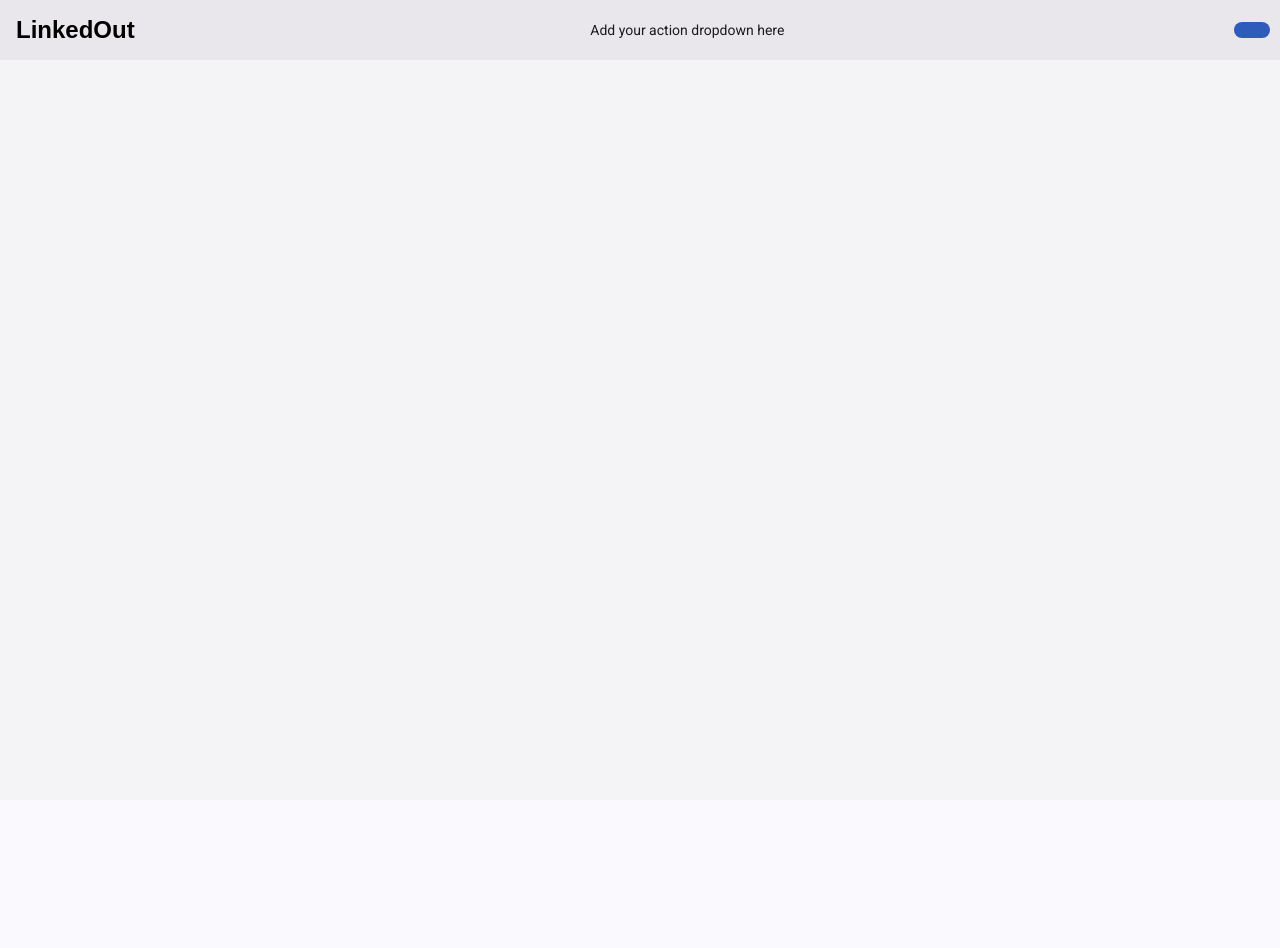
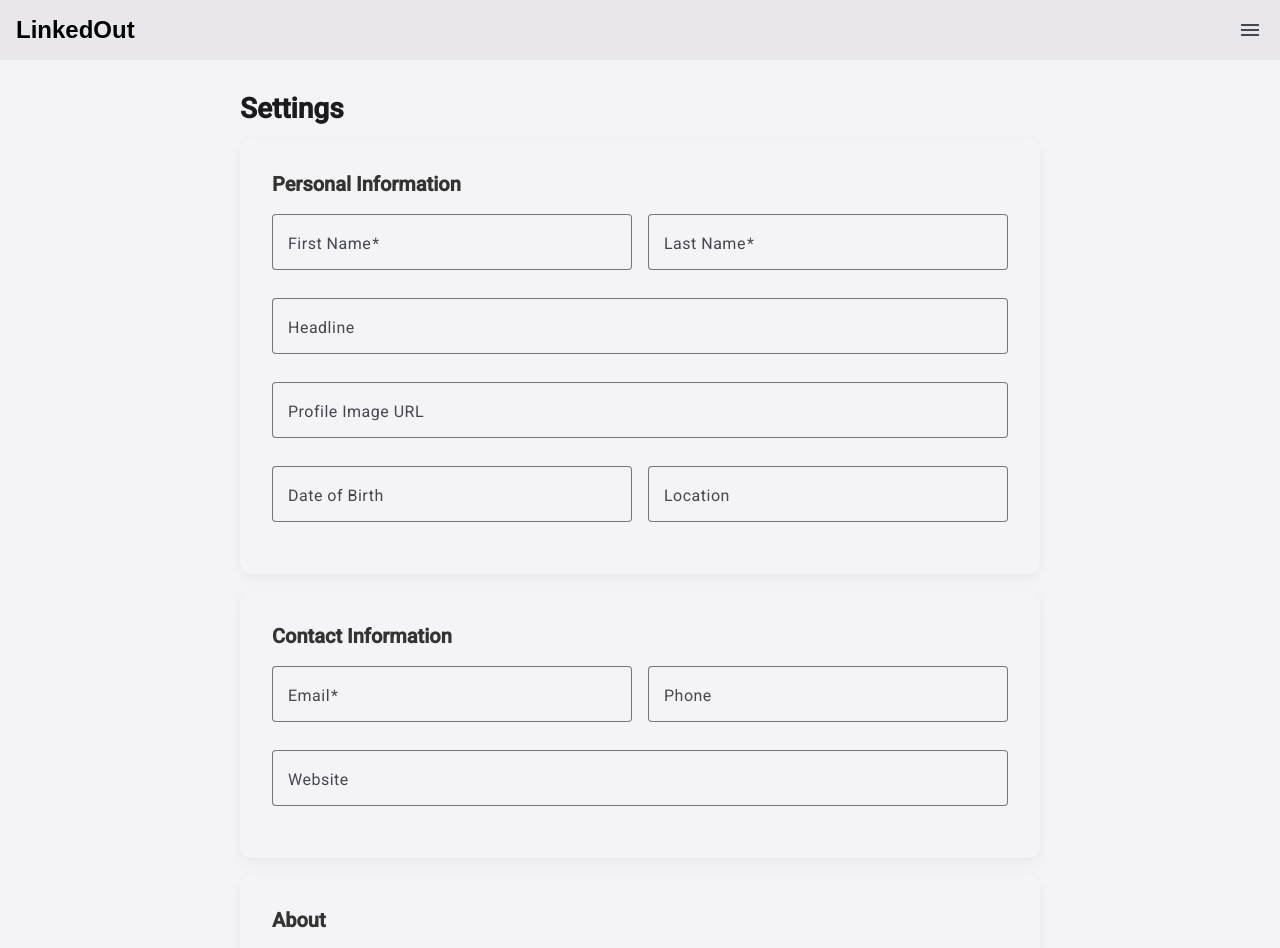
Before and after one commit to BogdanAndreiBala/LinkedOut, an Angular app in the folder frontend/: page /settings in a window 1280 px wide. Before the commit this address led to /. Shown: the top 948 px of the page. Before the commit the page ends 800 px from the top, so only its background shows below. Built offline with nearby package versions, Linux system fonts and the light colour scheme; no server answers.

Commit message:
Settings---> not enough validation, Status:incompleate

```diff
--- a/frontend/src/app/app.routes.ts
+++ b/frontend/src/app/app.routes.ts
@@ -1,9 +1,11 @@
 import { Routes } from '@angular/router';
 import { NetworkTableComponent } from './shared/components/network-table/network-table.component';
 import { UserProfileComponent } from './shared/components/user-profile/user-profile.component';
+import { SettingsComponent } from './shared/components/settings/settings.component';
 
 export const routes: Routes = [
   { path: '', redirectTo: 'network', pathMatch: 'full' },
   { path: 'network', component: NetworkTableComponent },
   { path: 'profile/:id', component: UserProfileComponent },
+  { path: 'settings', component: SettingsComponent },
 ];
--- a/frontend/src/app/shared/components/header/header.component.html
+++ b/frontend/src/app/shared/components/header/header.component.html
@@ -1,3 +1,13 @@
 <button class="header__title" (click)="onLogoClick()">LinkedOut</button>
-<div class="header__actions">Add your action dropdown here</div>
-<app-avatar></app-avatar>
+<div class="header__actions">
+  <button mat-icon-button [matMenuTriggerFor]="actionMenu" aria-label="User actions">
+    <mat-icon>menu</mat-icon>
+  </button>
+
+  <mat-menu #actionMenu="matMenu" xPosition="before">
+    <button mat-menu-item (click)="onSettingsClick()">
+      <mat-icon>settings</mat-icon>
+      <span>Settings</span>
+    </button>
+  </mat-menu>
+</div>
--- a/frontend/src/app/shared/components/header/header.component.scss
+++ b/frontend/src/app/shared/components/header/header.component.scss
@@ -2,6 +2,9 @@
   --header-side-padding: 10px;
 
   display: flex;
+  position: sticky;
+  z-index: 1000;
+  top: 0;
   flex: 1;
   justify-content: space-between;
   align-items: center;
--- a/frontend/src/app/shared/components/header/header.component.ts
+++ b/frontend/src/app/shared/components/header/header.component.ts
@@ -3,10 +3,13 @@ import { CommonModule } from '@angular/common';
 import { UsersService } from '../../services/users.service';
 import { AvatarComponent } from '../avatar/avatar.component';
 import { Router } from '@angular/router';
+import { MatMenuModule } from '@angular/material/menu';
+import { MatButton, MatButtonModule } from '@angular/material/button';
+import { MatIconModule } from '@angular/material/icon';
 
 @Component({
   selector: 'app-header',
-  imports: [CommonModule, AvatarComponent],
+  imports: [CommonModule, AvatarComponent, MatMenuModule, MatButtonModule, MatIconModule],
   templateUrl: './header.component.html',
   styleUrl: './header.component.scss',
 })
@@ -17,4 +20,8 @@ export class HeaderComponent {
   public onLogoClick(): void {
     this.router.navigate(['network']);
   }
+
+  public onSettingsClick(): void {
+    this.router.navigate(['/settings']);
+  }
 }
--- /dev/null
+++ b/frontend/src/app/shared/components/settings/settings.component.html
@@ -0,0 +1,72 @@
+<div class="settings-container">
+  <h1>Settings</h1>
+
+  <form [formGroup]="settingsForm" (ngSubmit)="onSave()">
+    <app-profile-main-list-item title="Personal Information">
+      <div formGroupName="personalInfo" class="form-column">
+        <div class="form-row">
+          <mat-form-field appearance="outline">
+            <mat-label>First Name</mat-label>
+            <input matInput formControlName="firstName" />
+          </mat-form-field>
+
+          <mat-form-field appearance="outline">
+            <mat-label>Last Name</mat-label>
+            <input matInput formControlName="lastName" />
+          </mat-form-field>
+        </div>
+
+        <mat-form-field appearance="outline">
+          <mat-label>Headline</mat-label>
+          <input matInput formControlName="headline" />
+        </mat-form-field>
+
+        <mat-form-field appearance="outline">
+          <mat-label>Profile Image URL</mat-label>
+          <input matInput formControlName="image" />
+        </mat-form-field>
+
+        <div class="form-row">
+          <mat-form-field appearance="outline">
+            <mat-label>Date of Birth</mat-label>
+            <input matInput formControlName="dateOfBirth" />
+          </mat-form-field>
+          <mat-form-field appearance="outline">
+            <mat-label>Location</mat-label>
+            <input matInput formControlName="location" />
+          </mat-form-field>
+        </div>
+      </div>
+    </app-profile-main-list-item>
+
+    <app-profile-main-list-item title="Contact Information">
+      <div formGroupName="contactInfo" class="form-column">
+        <div class="form-row">
+          <mat-form-field appearance="outline">
+            <mat-label>Email</mat-label>
+            <input matInput formControlName="email" />
+          </mat-form-field>
+          <mat-form-field appearance="outline">
+            <mat-label>Phone</mat-label>
+            <input matInput formControlName="phone" />
+          </mat-form-field>
+        </div>
+        <mat-form-field appearance="outline">
+          <mat-label>Website</mat-label>
+          <input matInput formControlName="website" />
+        </mat-form-field>
+      </div>
+    </app-profile-main-list-item>
+
+    <app-profile-main-list-item title="About">
+      <mat-form-field appearance="outline" class="full-width">
+        <mat-label>Tell people about yourself</mat-label>
+        <textarea matInput formControlName="about" rows="5"></textarea>
+      </mat-form-field>
+    </app-profile-main-list-item>
+
+    <div class="actions">
+      <button mat-flat-button type="submit" [disabled]="settingsForm.invalid">Save Changes</button>
+    </div>
+  </form>
+</div>
--- /dev/null
+++ b/frontend/src/app/shared/components/settings/settings.component.scss
@@ -0,0 +1,30 @@
+.settings-container {
+  max-width: 800px;
+  margin: 0 auto;
+  padding: 20px;
+}
+
+.form-column {
+  display: flex;
+  flex-direction: column;
+  gap: 8px;
+}
+
+.form-row {
+  display: flex;
+  gap: 16px;
+
+  mat-form-field {
+    flex: 1;
+  }
+}
+
+.full-width {
+  width: 100%;
+}
+
+.actions {
+  margin-top: 24px;
+  display: flex;
+  justify-content: flex-end;
+}
--- /dev/null
+++ b/frontend/src/app/shared/components/settings/settings.component.ts
@@ -0,0 +1,123 @@
+import { Component, inject, OnInit } from '@angular/core';
+import {
+  AbstractControl,
+  FormBuilder,
+  FormControl,
+  FormGroup,
+  ReactiveFormsModule,
+  ValidationErrors,
+  Validators,
+} from '@angular/forms';
+import { MatButtonModule } from '@angular/material/button';
+import { MatFormFieldModule } from '@angular/material/form-field';
+import { MatInputModule } from '@angular/material/input';
+import { UsersService } from '../../services/users.service';
+import { User } from '../../models/user.model';
+import { ProfileMainListItemComponent } from '../profile-main-list-item/profile-main-list-item.component';
+import { Router } from '@angular/router';
+
+@Component({
+  selector: 'app-settings',
+  imports: [
+    ProfileMainListItemComponent,
+    ReactiveFormsModule,
+    MatFormFieldModule,
+    MatInputModule,
+    MatButtonModule,
+  ],
+  templateUrl: './settings.component.html',
+  styleUrl: './settings.component.scss',
+  standalone: true,
+})
+export class SettingsComponent implements OnInit {
+  private formBuilder = inject(FormBuilder);
+  private userService = inject(UsersService);
+  private router = inject(Router);
+
+  public settingsForm: FormGroup = this.formBuilder.group({
+    personalInfo: this.formBuilder.group({
+      firstName: ['', [Validators.required, Validators.maxLength(20), Validators.minLength(2)]],
+      lastName: ['', [Validators.required, Validators.maxLength(20), Validators.minLength(2)]],
+      headline: ['', [Validators.maxLength(120)]],
+      image: ['', [Validators.pattern(/^https?:\/\/.+/i)]],
+      dateOfBirth: [
+        '',
+        [Validators.pattern(/^\d{4}-(0[1-9]|1[0-2])-(0[1-9]|[12]\d|3[01])$/), pastDateValidator],
+      ],
+      location: ['', [Validators.maxLength(100)]],
+    }),
+
+    contactInfo: this.formBuilder.group({
+      email: ['', [Validators.required, Validators.email]],
+      phone: ['', [Validators.pattern(/^[+]?[0-9 \-()]{7,15}$/)]],
+      website: ['', [Validators.pattern(/^https?:\/\/.+/i)]],
+    }),
+
+    about: ['', Validators.maxLength(500)],
+  });
+
+  public ngOnInit(): void {
+    this.userService.currentUser().subscribe({
+      next: (user: User) => {
+        this.settingsForm.get('personalInfo')?.patchValue({
+          firstName: user.firstName,
+          lastName: user.lastName,
+          headline: user.headline,
+          image: '',
+          dateOfBirth: user.dateOfBirth,
+          location: user.location,
+        });
+
+        this.settingsForm.get('contactInfo')?.patchValue({
+          email: user.email,
+          phone: user.phone,
+          website: user.website,
+        });
+
+        this.settingsForm.get('about')?.patchValue(user.about);
+      },
+    });
+  }
+
+  public onSave(): void {
+    if (this.settingsForm.valid) {
+      this.userService.currentUser().subscribe((currentUser) => {
+        const formData = this.settingsForm.value;
+        const updatedUser: User = {
+          ...currentUser,
+          firstName: formData.personalInfo.firstName,
+          lastName: formData.personalInfo.lastName,
+          headline: formData.personalInfo.headline,
+          profileImage: formData.personalInfo.image || currentUser.profileImage,
+          dateOfBirth: formData.personalInfo.dateOfBirth,
+          location: formData.personalInfo.location,
+          email: formData.contactInfo.email,
+          phone: formData.contactInfo.phone,
+          website: formData.contactInfo.website,
+          about: formData.about,
+        };
+
+        this.userService.updateUser(updatedUser).subscribe({
+          next: () => {
+            this.router.navigate(['network']);
+          },
+        });
+      });
+    }
+  }
+}
+
+export function pastDateValidator(control: FormControl): ValidationErrors | null {
+  const value = control.value;
+  if (!value) {
+    return null;
+  }
+
+  const inputDate = new Date(value);
+  const today = new Date();
+
+  if (inputDate > today) {
+    return { futureDate: true };
+  }
+  return null;
+}
```
Also changed, not shown: 2 other files (tests, documents, lock files or other folders).
